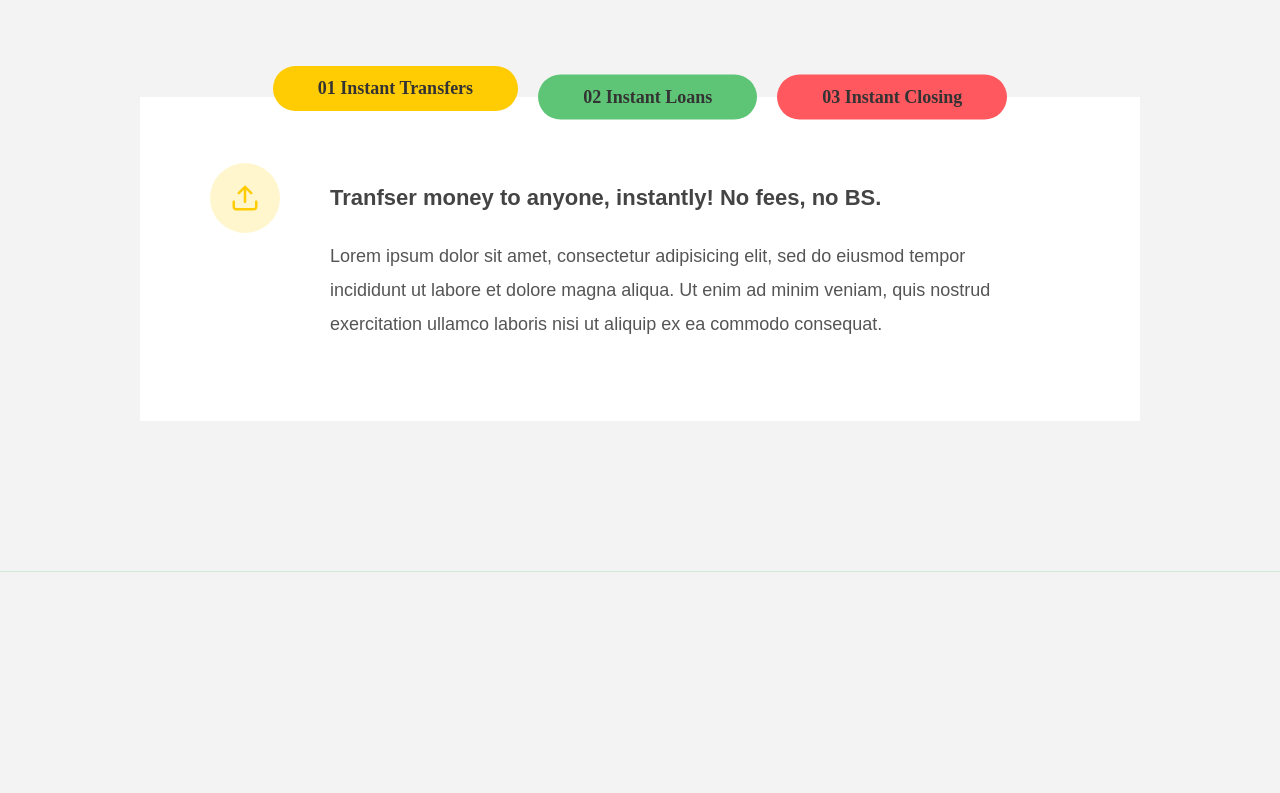
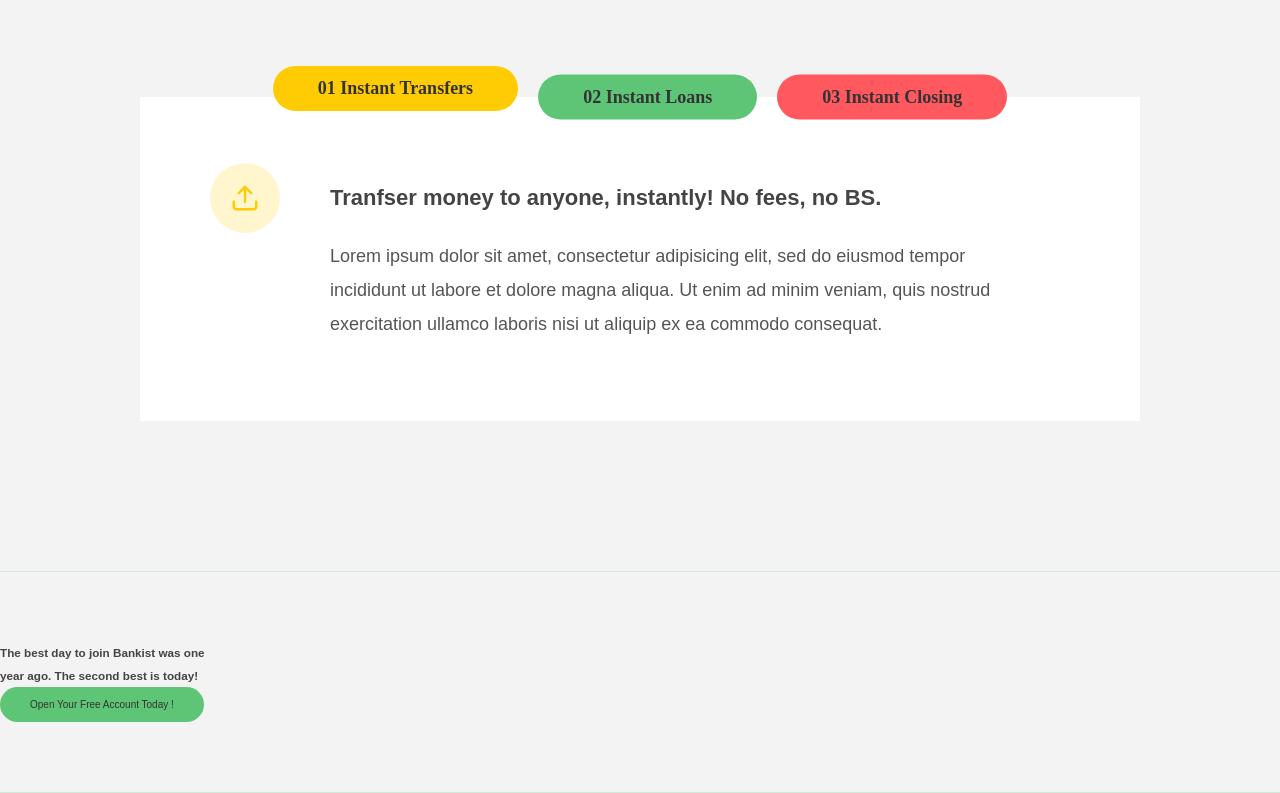
Before and after one commit to Ukasdotexe/07-HTML-CSS-Bankist-App, a plain HTML site: page index.html in a window 1280 px wide. Shown: the part 2563-3356 px from the top of the page. Before the commit the page ends 3135 px from the top, so only its background shows below. Drawn offline with Linux system fonts and the light colour scheme.

Commit message:
feat : Add HTML Structure to sign up sectin

```diff
--- a/index.html
+++ b/index.html
@@ -168,6 +168,17 @@
         </div>
       </section>
       <div class="section-seperator"></div>
+      <section class="pb-70 pt-70 cta" id="section--3">
+        <h3 class="cta__header">
+          The best day to join Bankist was one <br />
+          year ago. The second best is today!
+        </h3>
+        <div class="button button-primary cta__sign-up">
+          Open Your Free Account Today !
+        </div>
+      </section>
+
+      <div class="section-seperator"></div>
     </main>
   </body>
 </html>
```
